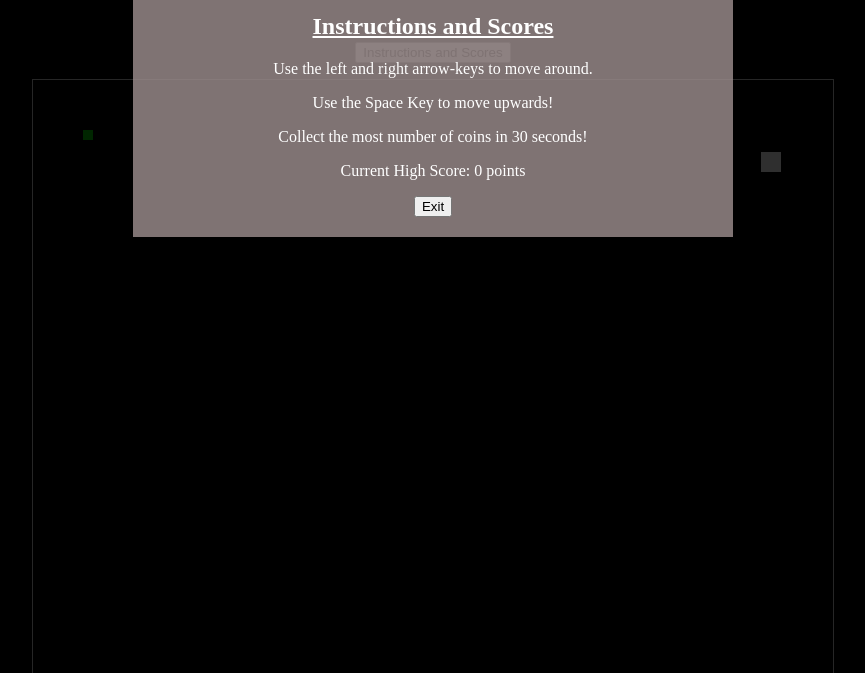
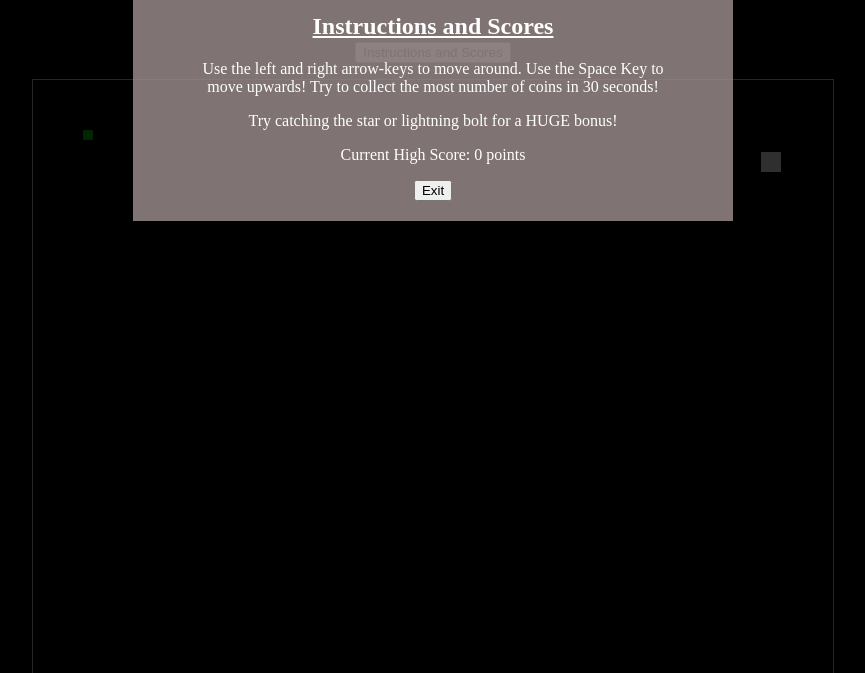
Before and after one commit to kendallli587/Coin-Collecter-Game, a plain HTML site: page index.html in a window 1280 px wide. Both pictures are taken after a click on the button "Instructions and Scores". Shown: the part 127-800 px from the top of the page, without its empty margins (207-1072 px from the left). Drawn offline with Linux system fonts and the light colour scheme.

Commit message:
Update index.html

```diff
--- a/index.html
+++ b/index.html
@@ -9,8 +9,8 @@
 </head>
 
 <body>
-    <div id="my-title">
-        <h1>Coin-Run</h1>
+    <div>
+        <h1 id="my-title">Coin-Run</h1>
     </div>
 
     <br>
@@ -20,9 +20,14 @@
     <div id="modal">
         <div class="modal-container">
             <h2><u>Instructions and Scores</u></h2>
-            <p>Use the left and right arrow-keys to move around.</p>
-            <p>Use the Space Key to move upwards!</p>
-            <p>Collect the most number of coins in 30 seconds!</p>
+            <p>
+                Use the left and right arrow-keys to move around.
+                Use the Space Key to move upwards!
+                Try to collect the most number of coins in 30 seconds!
+            </p>
+            <p>
+                Try catching the star or lightning bolt for a HUGE bonus!
+            </p>
 
             <p>Current High Score: <span id="high-score">0</span> points</p>
 
@@ -35,6 +40,7 @@
     <p><button id="begin-play">Play Again</button> Current Score: <span id="playerScore">0</span></p>
 
     <img id="starImg" src="star-image.png">
+    <img id="lightningImg" src="lightning-bolt.webp">
 
     <script src="script.js"></script>
 </body>
```
